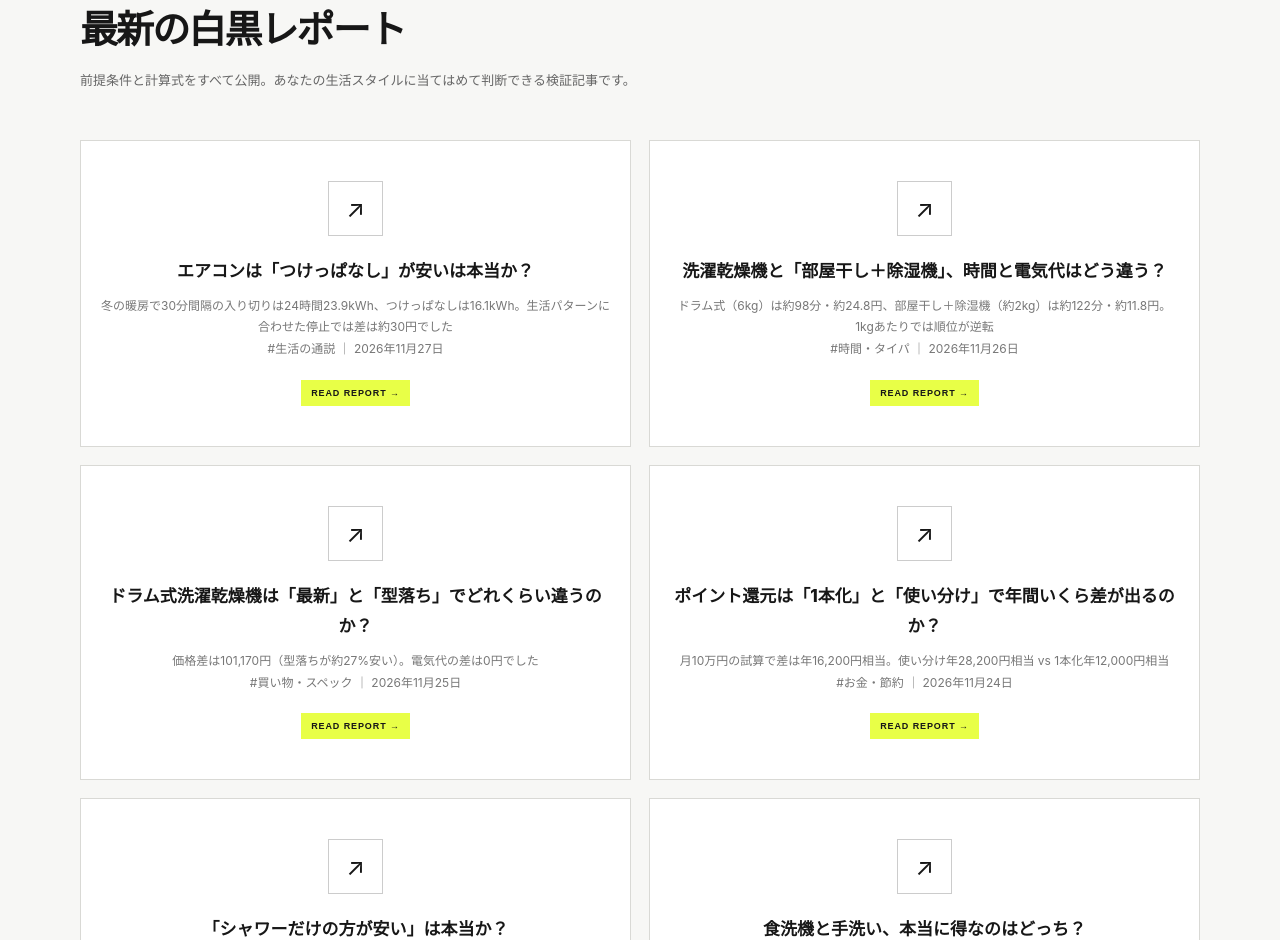
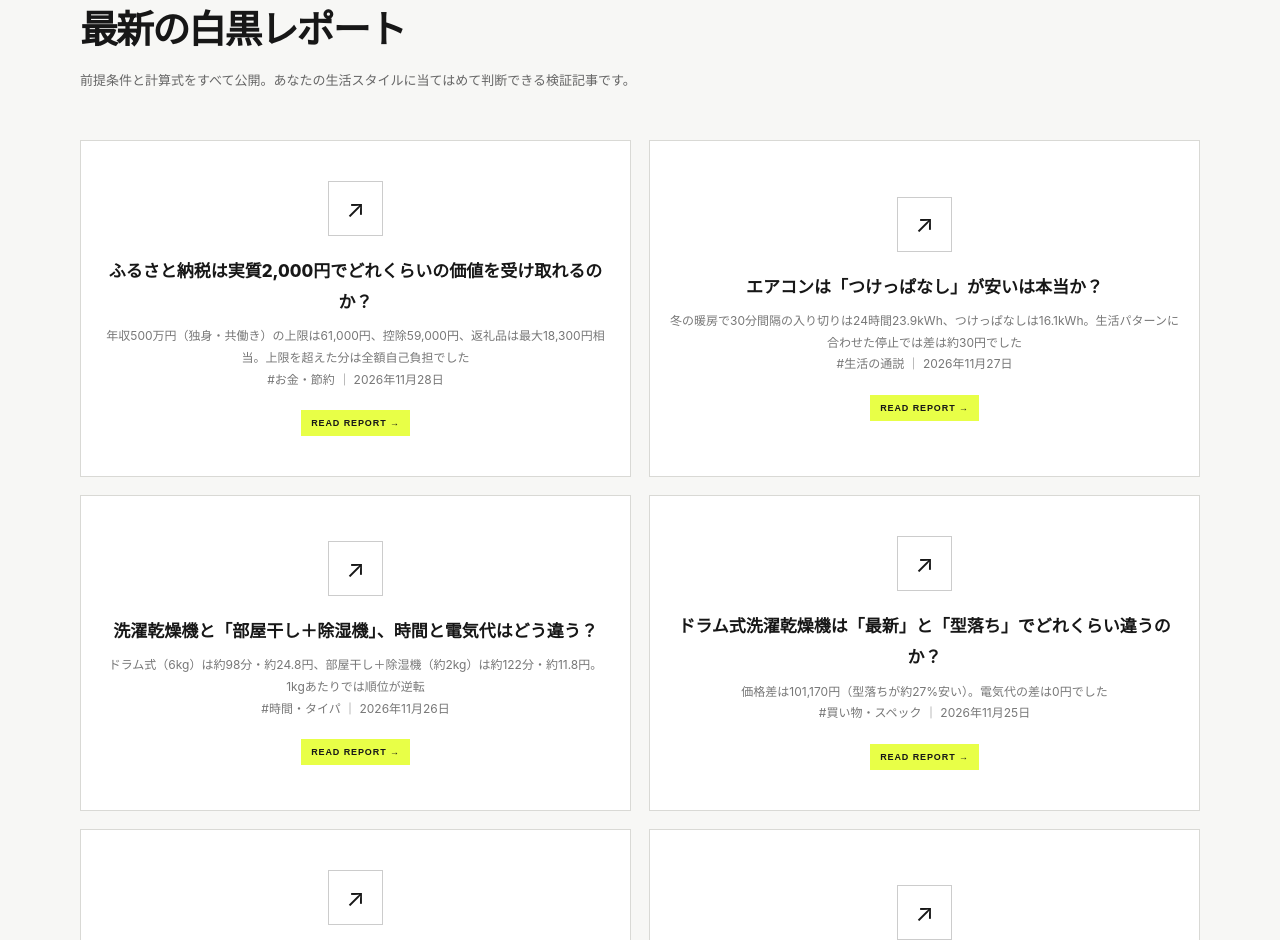
Before and after one commit to ai-kenkyubu/shirokuro-lab, a plain HTML site: page index.html in a window 1280 px wide. Shown: the part 2603-3543 px from the top of the page. Drawn offline with Linux system fonts and the light colour scheme.

Commit message:
Update index.html

```diff
--- a/index.html
+++ b/index.html
@@ -769,6 +769,17 @@ html,body{overflow-x:clip}
         </div>
 
         <div class="report-grid">
+        <a href="report-010.html" class="report-empty">
+          <div class="empty-symbol">↗</div>
+          <h3>ふるさと納税は実質2,000円でどれくらいの価値を受け取れるのか？</h3>
+          <p>
+            年収500万円（独身・共働き）の上限は61,000円、控除59,000円、返礼品は最大18,300円相当。上限を超えた分は全額自己負担でした
+            <br>
+            #お金・節約 ｜ 2026年11月28日
+          </p>
+          <span class="report-status">READ REPORT →</span>
+        </a>
+
         <a href="report-009.html" class="report-empty">
           <div class="empty-symbol">↗</div>
           <h3>エアコンは「つけっぱなし」が安いは本当か？</h3>
```
